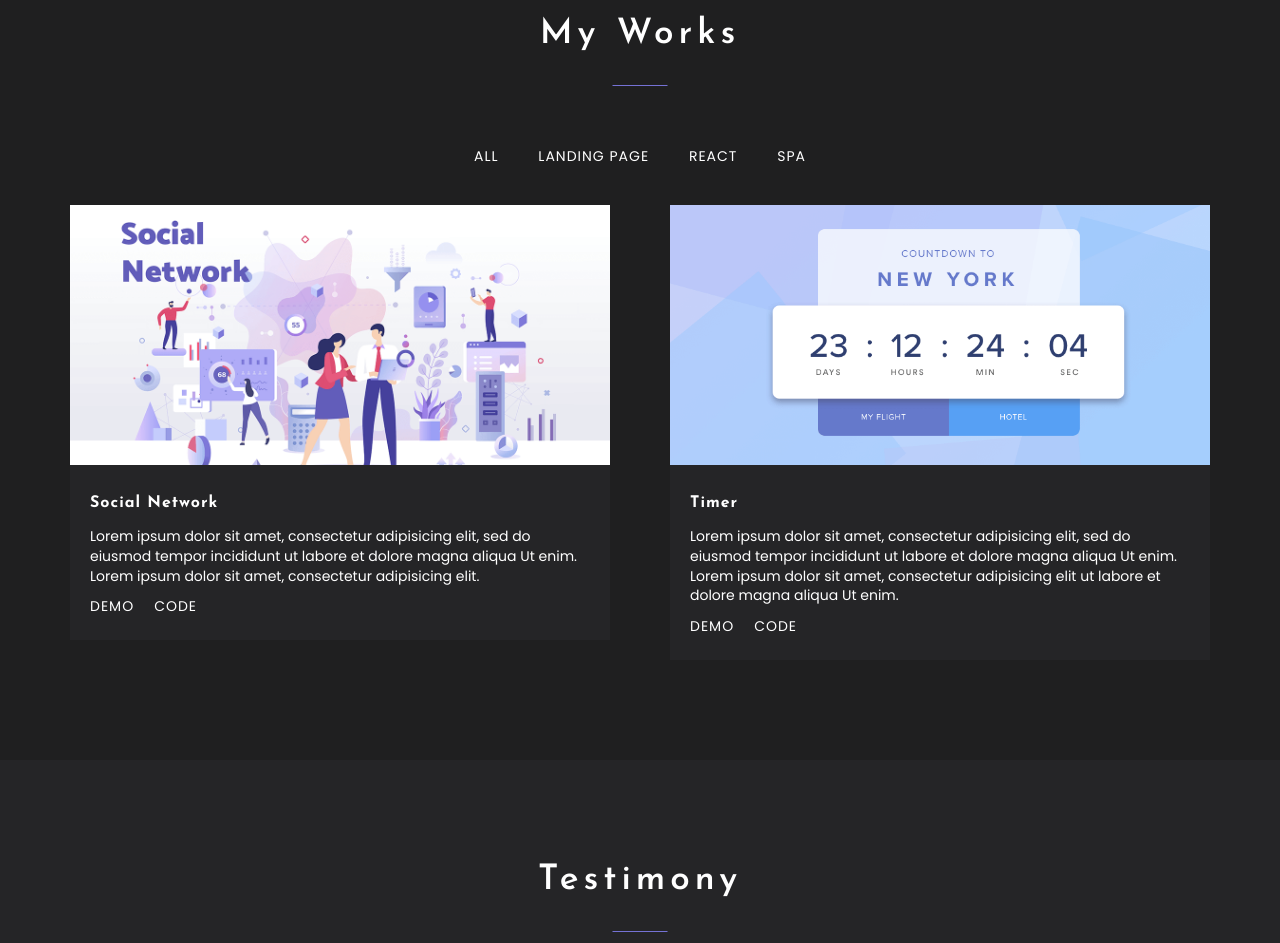
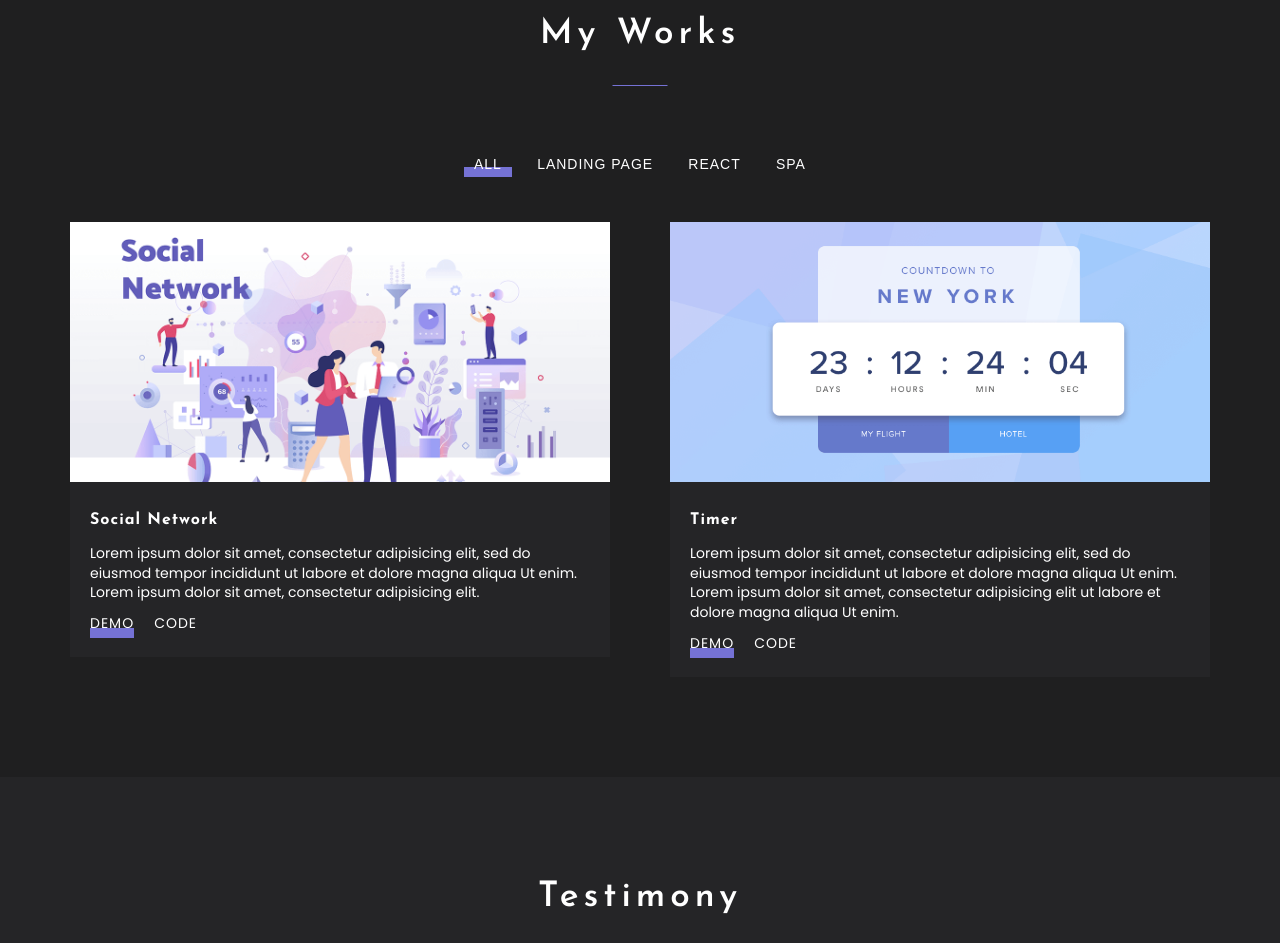
Before and after one commit to vasilyocheck/portfolio-start, a React app: page / in a window 1280 px wide. Shown: the part 1880-2823 px from the top of the page. Built offline with nearby package versions, Linux system fonts and the light colour scheme.

Commit message:
add tabs functionality

```diff
--- a/src/components/Link.ts
+++ b/src/components/Link.ts
@@ -1,7 +1,7 @@
-import styled from "styled-components";
+import styled, {css} from "styled-components";
 import {theme} from "../styles/Theme";
 
-export const Link = styled.a`
+export const Link = styled.a<{active?: boolean}>`
   font-size: 0.875rem;
   font-weight: 400;
   letter-spacing: 0.0625rem;
@@ -28,5 +28,9 @@ export const Link = styled.a`
     bottom: 5px;
     left: 0;
     right: 0;
+
+    ${props => props.active && css<{active?: boolean}>`
+      height: 10px;
+    `}
   }
 `;
--- a/src/layout/sections/works/Works.tsx
+++ b/src/layout/sections/works/Works.tsx
@@ -1,6 +1,6 @@
-import React from 'react';
+import React, {useState} from 'react';
 import {SectionTitle} from "../../../components/SectionTitle";
-import {TabMenu} from "./tabMenu/TabMenu";
+import {TabMenu, TabStatusType} from "./tabMenu/TabMenu";
 import {Work} from "./work/Work";
 import socialImg from '../../../assets/images/soc_networks.webp';
 import timerImg from '../../../assets/images/countdown.webp'
@@ -8,28 +8,70 @@ import {FlexWrapper} from "../../../components/FlexWrapper";
 import {Container} from "../../../components/Container";
 import { S } from './Works_Styles'
 
-const worksItems = ['all', 'landing page', 'react', 'spa'];
+/*const tabsItems = ['all', 'landing page', 'react', 'spa'];*/
+
+const tabsItems: Array<{ title: string, status: TabStatusType }> = [
+    {
+        title: 'all',
+        status: 'all'
+    },
+     {
+        title: 'landing page',
+        status: 'landing'
+    },
+     {
+        title: 'react',
+        status: 'react'
+    },
+     {
+        title: 'spa',
+        status: 'spa'
+    }
+]
+
 const worksData = [
     {
         imgSrc: socialImg,
         title: 'Social Network',
-        text: 'Lorem ipsum dolor sit amet, consectetur adipisicing elit, sed do eiusmod tempor incididunt ut labore et dolore magna aliqua Ut enim. Lorem ipsum dolor sit amet, consectetur adipisicing elit.'
+        text: 'Lorem ipsum dolor sit amet, consectetur adipisicing elit, sed do eiusmod tempor incididunt ut labore et dolore magna aliqua Ut enim. Lorem ipsum dolor sit amet, consectetur adipisicing elit.',
+        type: 'spa'
     },
     {
         imgSrc: timerImg,
         title: 'Timer',
-        text: 'Lorem ipsum dolor sit amet, consectetur adipisicing elit, sed do eiusmod tempor incididunt ut labore et dolore magna aliqua Ut enim. Lorem ipsum dolor sit amet, consectetur adipisicing elit  ut labore et dolore magna aliqua Ut enim.'
+        text: 'Lorem ipsum dolor sit amet, consectetur adipisicing elit, sed do eiusmod tempor incididunt ut labore et dolore magna aliqua Ut enim. Lorem ipsum dolor sit amet, consectetur adipisicing elit  ut labore et dolore magna aliqua Ut enim.',
+        type: 'react'
     }
 ]
 
 export const Works: React.FC = () => {
+    const [currentFilterStatus, setCurrentFilterStatus] = useState('all');
+    let filteredWorks = worksData;
+
+    if (currentFilterStatus === 'landing') {
+        filteredWorks = worksData.filter(work => work.type === 'landing')
+    }
+    if (currentFilterStatus === 'react') {
+        filteredWorks = worksData.filter(work => work.type === 'react')
+    }
+    if (currentFilterStatus === 'spa') {
+        filteredWorks = worksData.filter(work => work.type === 'spa')
+    }
+
+    const changeFilterStatus = (value: TabStatusType) => {
+        setCurrentFilterStatus(value);
+    }
+
     return (
         <S.Works>
             <Container>
                 <SectionTitle>My Works</SectionTitle>
-                <TabMenu menuItems={worksItems} />
+                <TabMenu tabsItems={tabsItems}
+                         changeFilterStatus={changeFilterStatus}
+                         currentFilterStatus={currentFilterStatus}
+                />
                 <FlexWrapper justify={'space-between'} align={'flex-start'} wrap={'wrap'}>
-                    {worksData.map((work, ind) => {
+                    {filteredWorks.map((work, ind) => {
                         return (
                             <Work imgSrc={work.imgSrc}
                                   title={work.title}
--- a/src/layout/sections/works/tabMenu/TabMenu.tsx
+++ b/src/layout/sections/works/tabMenu/TabMenu.tsx
@@ -2,11 +2,23 @@ import React from 'react';
 import styled from "styled-components";
 import {Link} from "../../../../components/Link";
 
-export const TabMenu = (props: {menuItems: Array<string>}) => {
+export type TabStatusType = 'all' | 'landing' | 'react' | 'spa';
+
+type TabMenuPropsType = {
+    tabsItems: Array<{ title: string, status: TabStatusType}>,
+    changeFilterStatus: (value: TabStatusType) => void,
+    currentFilterStatus: string
+}
+
+export const TabMenu = (props: TabMenuPropsType) => {
     return (
         <StyledTabMenu>
             <ul>
-                {props.menuItems.map((item, index) => (<ListItem key={index}><Link href="#">{item}</Link></ListItem>))}
+                {props.tabsItems.map((item, index) => (
+                    <ListItem key={index}>
+                        <Link active={props.currentFilterStatus === item.status} as={'button'}
+                              onClick={() => {props.changeFilterStatus(item.status)}}>{item.title}</Link>
+                    </ListItem>))}
             </ul>
         </StyledTabMenu>
     );
--- a/src/layout/sections/works/work/Work.tsx
+++ b/src/layout/sections/works/work/Work.tsx
@@ -19,7 +19,7 @@ export const Work: React.FC<WorkPropsType> = (props: WorkPropsType) => {
             <S.Description>
                 <S.Title>{props.title}</S.Title>
                 <S.Text>{props.text}</S.Text>
-                <Link>demo</Link>
+                <Link active={true}>demo</Link>
                 <Link>code</Link>
             </S.Description>
         </S.Work>
```
